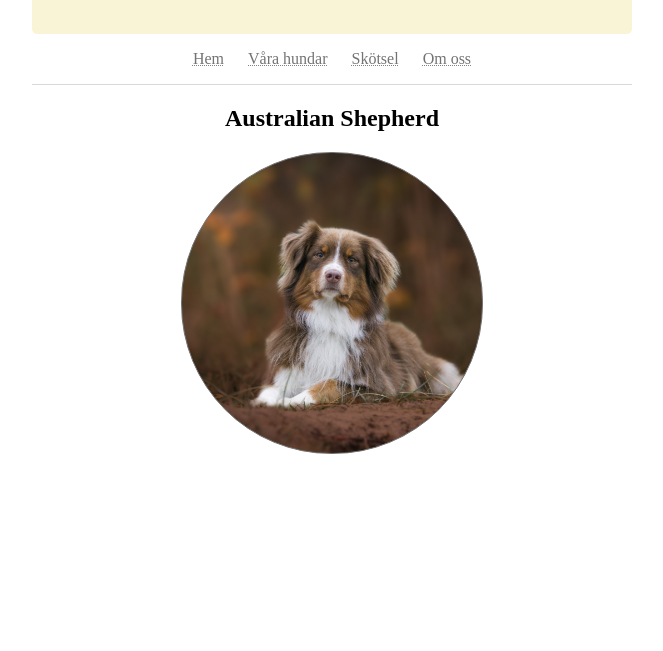
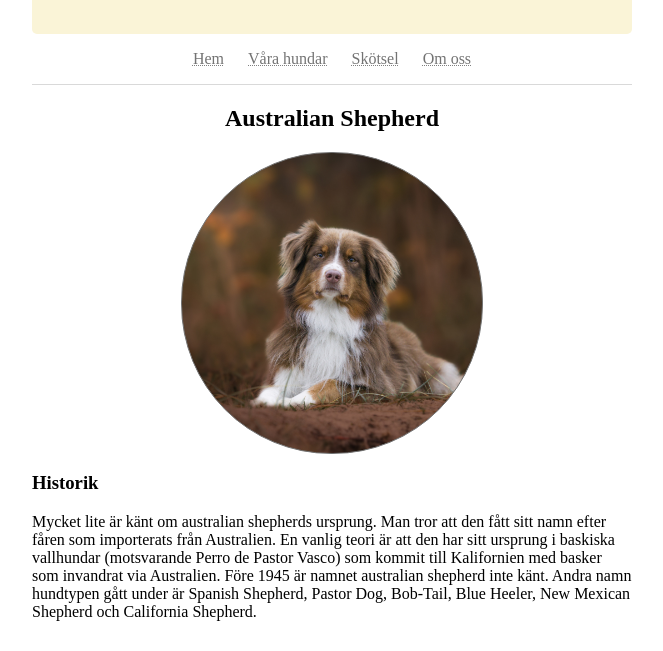
Before and after one commit to TheaGenrup/Doglopedia, a plain HTML site: page index.html in a window 1280 px wide. Shown: the part 149-800 px from the top of the page, without its empty margins (308-971 px from the left). Drawn offline with Linux system fonts and the light colour scheme.

Commit message:
Added first paragraph

```diff
--- a/index.html
+++ b/index.html
@@ -20,6 +20,12 @@
     </div>
     <h2>Australian Shepherd</h2>
     <div id="img"></div>
+    <h3>Historik</h3>
+    <p>Mycket lite är känt om australian shepherds ursprung. Man tror att den fått sitt namn efter fåren som importerats
+        från Australien. En vanlig teori är att den har sitt ursprung i baskiska vallhundar (motsvarande Perro de Pastor
+        Vasco) som kommit till Kalifornien med basker som invandrat via Australien. Före 1945 är namnet australian
+        shepherd inte känt. Andra namn hundtypen gått under är Spanish Shepherd, Pastor Dog, Bob-Tail, Blue Heeler, New
+        Mexican Shepherd och California Shepherd.
 </body>
 
 </html>
```
